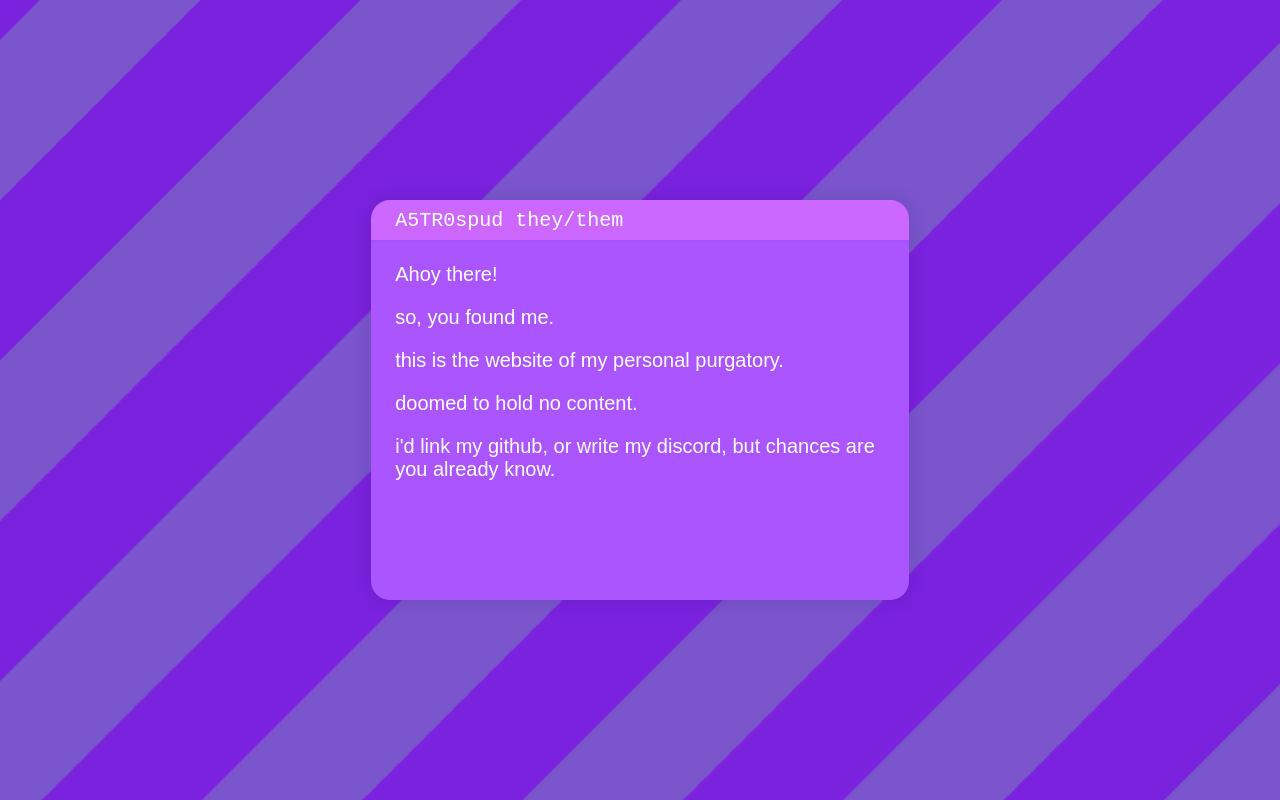
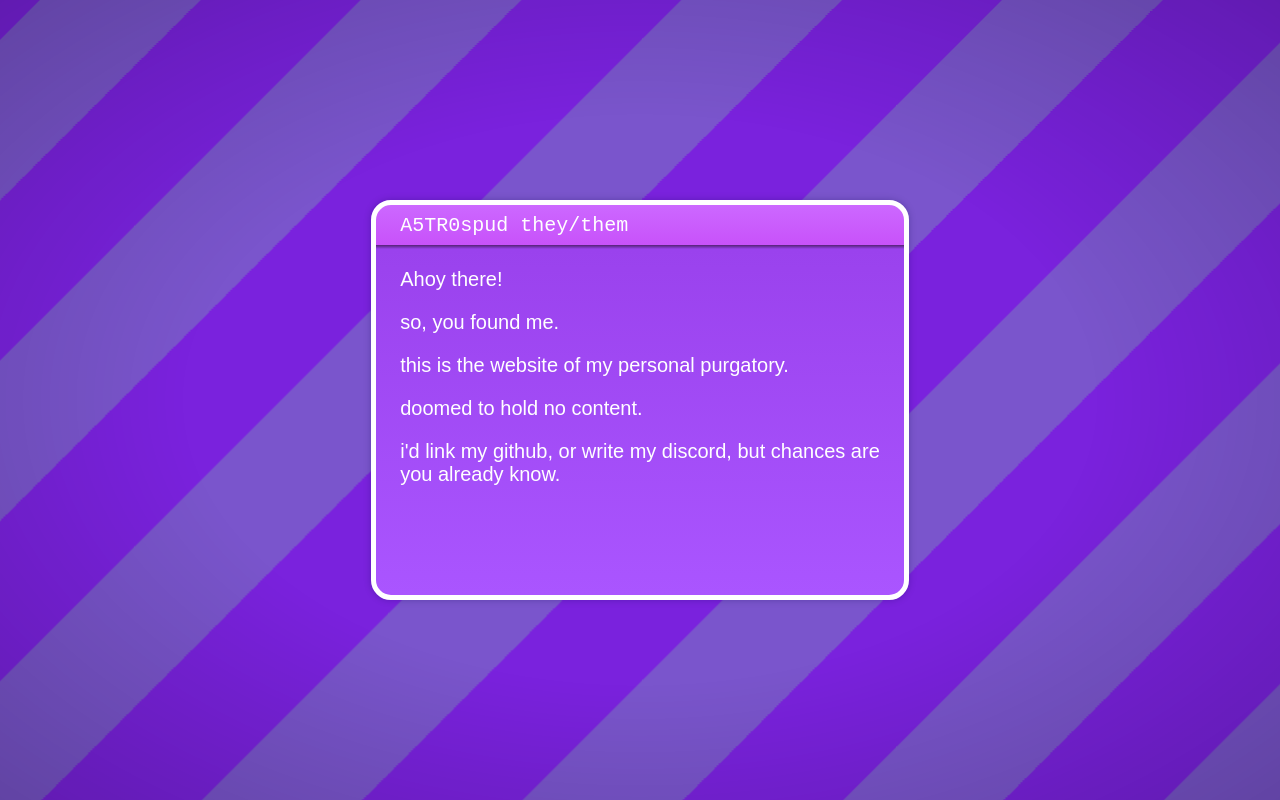
Before and after one commit to A5TR0spud/a5tr0spud.github.io, a plain HTML site: page index.html in a window 1280 px wide. Shown: the top 800 px of the page. Drawn offline with Linux system fonts and the light colour scheme.

Commit message:
contrast and gradients and vignette

```diff
--- a/styles.css
+++ b/styles.css
@@ -25,15 +25,18 @@ body {
     background: linear-gradient(
         180deg,
         #cc68ff 0,
-        #cc68ff 5vh,
-        #a750fa 5vh,
-        #aa55ff 5.5vh,
+        #c852fa 5vh,
+        #552277 5vh,
+        #9a42ed 5.5vh,
         #aa55ff 100%
     );
-    border-radius: 0.5cm;
+    border-color: white;
+    border-width: 5px;
+    border-style: solid;
+    border-radius: 2.5vh;
     z-index: 100;
 
-    box-shadow: 0 0 0.5cm rgba(0, 0, 64, 0.125);
+    box-shadow: 0 0 0.2cm rgba(0, 0, 64, 0.25);
 
     font-family: arial;
     font-size: 2.5vh;
@@ -65,6 +68,13 @@ body {
         background-size: 8.48528137424cm 8.48528137424cm;
         animation: animateStripes 8s linear infinite;
     }
+    &::after {
+        position: absolute;
+        width: 100%;
+        height: 100%;
+        content: "";
+        background: radial-gradient(rgba(0, 0, 0, 0) 50%, rgba(0, 0, 5, 0.2));
+    }
 }
 
 .title {
```
Also changed, not shown: 1 other file.
